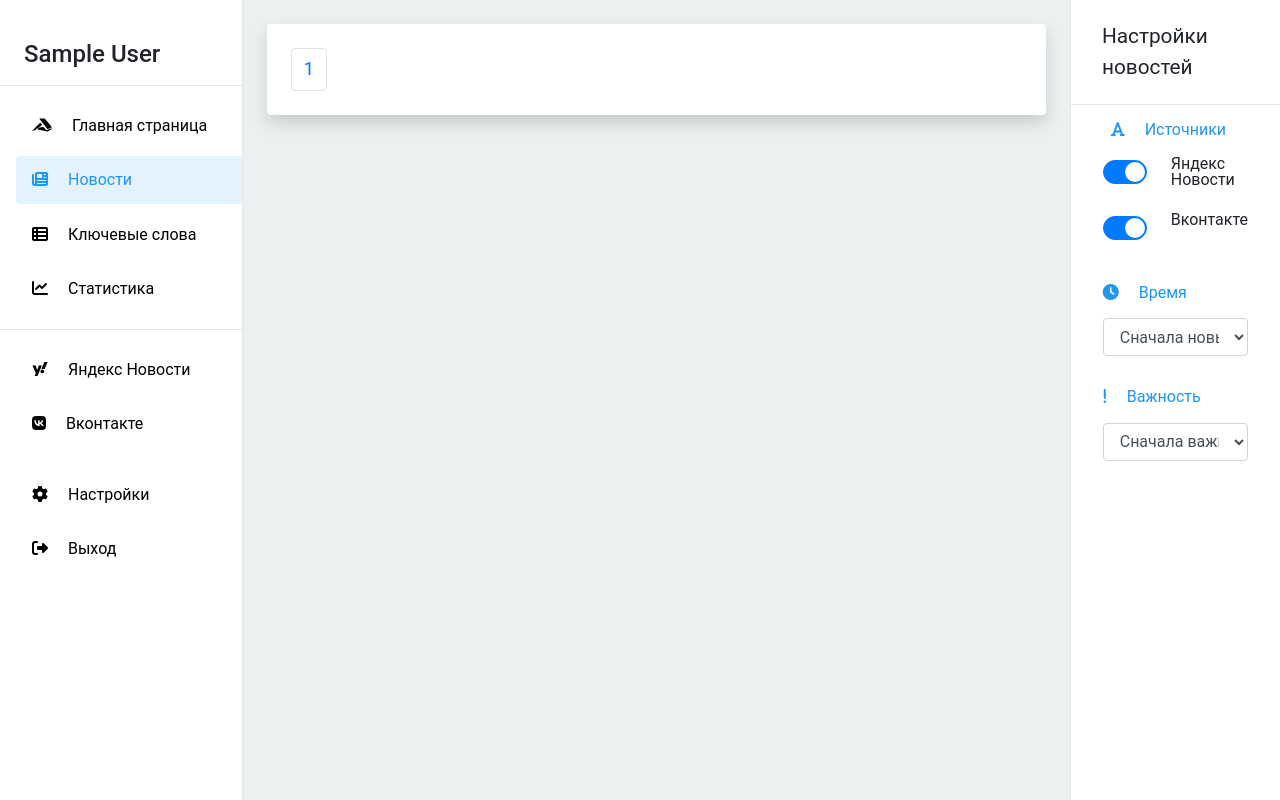
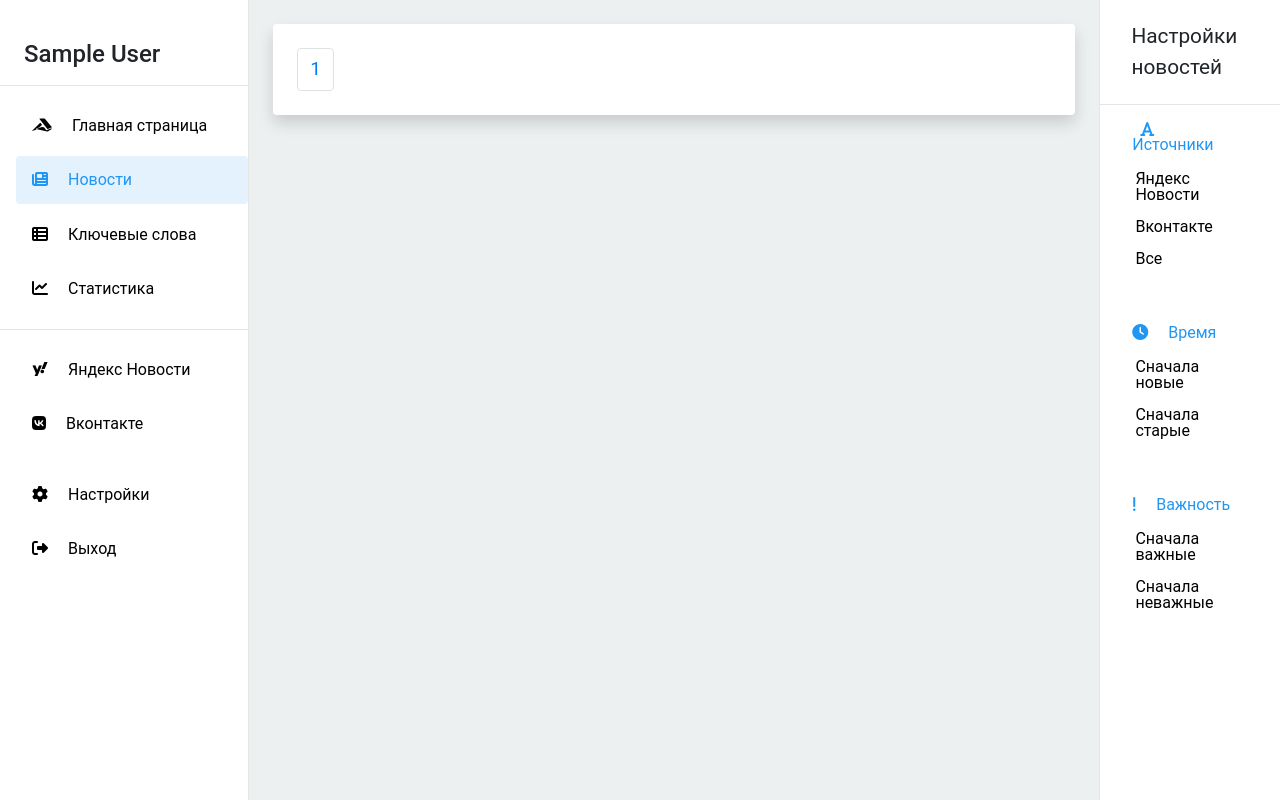
Before and after one commit to easydush/news_trigger, a Django app: page /news/?filter_news_type=0 in a window 1280 px wide. Run offline with Django 3.2, Linux system fonts and the light colour scheme; the visitor is signed in with stand-in values (Sample User, id 1); data that the repository does not hold is empty; some libraries are stand-ins or nearby versions.

Commit message:
Add filters
Signed-off-by: Ramil <ramil.minyukov@yandex.ru>

```diff
--- a/core/static/core/style.css
+++ b/core/static/core/style.css
@@ -180,3 +180,7 @@ body {
 .custom-switch.custom-switch-md .custom-control-input:checked ~ .custom-control-label::after {
     transform: translateX(calc(1.5rem - 0.25rem));
 }
+
+.news_type_text {
+    color: black;
+}
--- a/core/templates/core/key_words.html
+++ b/core/templates/core/key_words.html
@@ -13,7 +13,7 @@
                     <input class="form-check-input" type="checkbox" id="key-word-{{ word.id }}"
                             {% if word.is_active %} checked=true {% endif %} data-id={{ word.id }}>
                     <label class="form-check-label font-weight-normal mx-2"
-                           for="key-word-{{ word.id }}">{{ word }}</label>
+                           for="key-word-{{ word.id }}"><a href="{% url 'core:news' %}?filter_word={{ word.name }}">{{ word }}</a></label>
                 </div>
             </div>
         {% endfor %}
--- a/core/templates/core/news.html
+++ b/core/templates/core/news.html
@@ -13,8 +13,16 @@
                 <h5><a href="{{ article.article_link }}">Ссылка на статью</a></h5>
                 <p>{{ article.last_update }}</p>
                 <div class="d-flex" style="height: 20px">
-                    <p class="yandex-circle mr-2"></p>
-                    <p>Яндекс новости</p>
+                    <p class="{% if article.news_type == 0 %}
+                        yandex-circle
+                    {% else %}
+                        vk-circle
+                    {% endif %} mr-2"></p>
+                    <p>{% if article.news_type == 0 %}
+                        Яндекс новости
+                    {% else %}
+                        Вконтакте
+                    {% endif %} </p>
                 </div>
             </div>
         {% endfor %}
--- a/core/templates/core/right_navigation_menu.html
+++ b/core/templates/core/right_navigation_menu.html
@@ -5,35 +5,41 @@
 
             <div class="rightMenuItem">
                 <span class="blue m-2 mb-3"><i class="fas fa-font" style="margin-right:1em;"></i> Источники</span>
-                <div class="form-group mt-2 d-flex flex-wrap" style="padding-top:0.6em;">
-                    <div class="custom-control custom-switch custom-switch-md">
-                        <input type="checkbox" class="custom-control-input" id="customSwitch4" checked>
-                        <label class="custom-control-label" for="customSwitch4">Яндекс Новости</label>
+                <div class="form-group mt-2" style="padding: 0.6em 0.2em">
+                    <div>
+                        <p><a class="news_type_text" href="{% url 'core:news' %}?filter_news_type=0">Яндекс Новости</a>
+                        </p>
                     </div>
-                    <div class="custom-control custom-switch custom-switch-md">
-                        <input type="checkbox" class="custom-control-input" id="customSwitch5" checked>
-                        <label class="custom-control-label" for="customSwitch5">Вконтакте</label>
+                    <div>
+                        <p><a class="news_type_text" href="{% url 'core:news' %}?filter_news_type=1">Вконтакте</a></p>
+                    </div>
+                    <div>
+                        <p><a class="news_type_text" href="{% url 'core:news' %}?filter_news_type=0,1">Все</a></p>
                     </div>
                 </div>
             </div>
 
             <div class="rightMenuItem">
                 <span class="blue"><i class="fas fa-clock" style="margin-right:1em;"></i> Время</span>
-                <div class="form-group mt-2" style="padding-top:0.6em;">
-                    <select class="form-control" id="colorsSelect" style="">
-                        <option>Сначала новые</option>
-                        <option>Сначала старые</option>
-                    </select>
+                <div class="form-group mt-2" style="padding: 0.6em 0.2em">
+                    <div>
+                        <p><a class="news_type_text" href="{% url 'core:news' %}?order=">Сначала новые</a></p>
+                    </div>
+                    <div>
+                        <p><a class="news_type_text" href="{% url 'core:news' %}?order=">Сначала старые</a></p>
+                    </div>
                 </div>
             </div>
 
             <div class="rightMenuItem">
                 <span class="blue"><i class="fas fa-exclamation" style="margin-right:1em;"></i> Важность</span>
-                <div class="form-group mt-2" style="padding-top:0.6em;">
-                    <select class="form-control" id="colorsSelect" style="">
-                        <option>Сначала важные</option>
-                        <option>Сначала неважные</option>
-                    </select>
+                <div class="form-group mt-2" style="padding: 0.6em 0.2em">
+                    <div>
+                        <p><a class="news_type_text" href="{% url 'core:news' %}?priority=">Сначала важные</a></p>
+                    </div>
+                    <div>
+                        <p><a class="news_type_text" href="{% url 'core:news' %}?priority=">Сначала неважные</a></p>
+                    </div>
                 </div>
             </div>
 
--- a/core/urls.py
+++ b/core/urls.py
@@ -9,6 +9,6 @@ urlpatterns = [
     path('key-words/', KeyWords.as_view(), name='key_words'),
     path('yandex-source/', YandexNewsSource.as_view(), name='yandex_source'),
 
-    #ajax
+    # ajax
     path('toggle_active_keyword/', ToggleActiveKeyWorld.as_view(), name='toggle_active_keyword')
 ]
--- a/core/views.py
+++ b/core/views.py
@@ -32,6 +32,18 @@ class NewsView(LoginRequiredMixin, ListView):
         context_data = super().get_context_data(**kwargs)
         context_data['news_page'] = True
         return context_data
+
+    def get_queryset(self):
+        queryset = TriggerNews.objects.all()
+        filter_word = self.request.GET.get('filter_word', None)
+        if filter_word:
+            queryset = queryset.filter(trigger_word__name=filter_word)
+
+        filter_news_type = self.request.GET.get('filter_news_type', None)
+        if filter_news_type:
+            queryset = queryset.filter(news_type__in=filter_news_type.split(','))
+
+        return queryset
 
 
 class KeyWords(LoginRequiredMixin, ListView):
--- a/news_trigger/settings.py
+++ b/news_trigger/settings.py
@@ -42,6 +42,7 @@ INSTALLED_APPS = [
     'core.apps.CoreConfig',
     'user.apps.UserConfig',
     'crispy_forms',
+    'django_filters',
 ]
 
 MIDDLEWARE = [
--- a/requirements.txt
+++ b/requirements.txt
@@ -1,3 +1,4 @@
+django-filter
 amqp==2.6.0
 asgiref==3.2.10
 beautifulsoup4==4.9.1
```
Also changed, not shown: core/filters.py (added, +11 -0 lines), core/models.py (+9 -1 lines), core/tasks.py (+26 -7 lines), core/migrations/0007_triggerphrase_is_active.py (added), core/migrations/0008_triggernews_trigger_word.py (added), core/migrations/0009_triggernews_news_type.py (added), core/migrations/0010_auto_20201219_0107.py (added).
